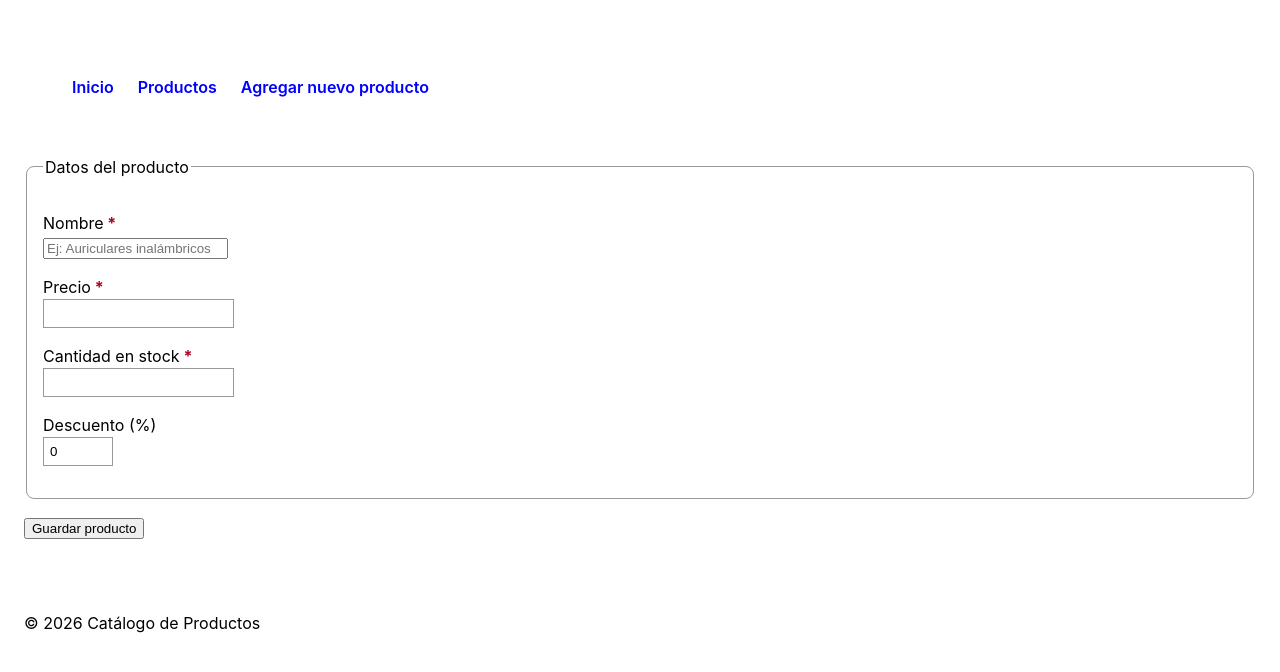
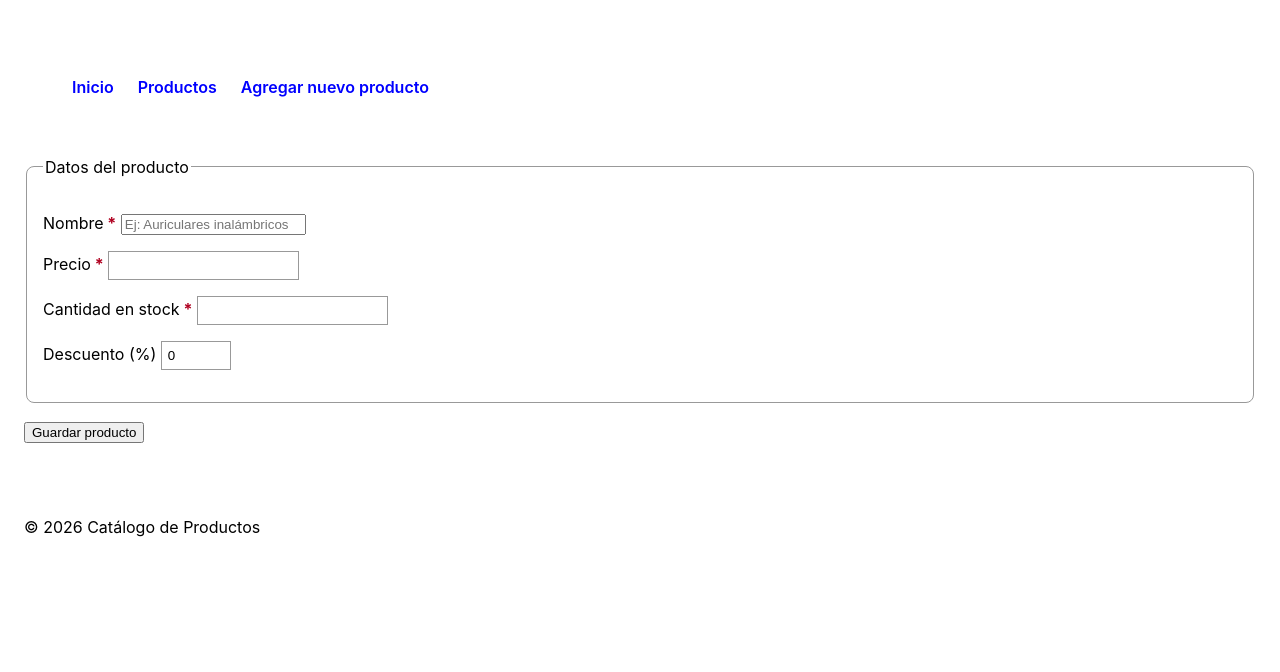
Before and after one commit to Saibot1310/Sistema-Gestion-Ventas-Interfaz, a plain HTML site: page agregar-producto.html in a window 1280 px wide. Shown: the part 120-792 px from the top of the page. Drawn offline with Linux system fonts and the light colour scheme.

Commit message:
fix: remover saltos de línea en los campos del fomulario en el HTML

```diff
--- a/agregar-producto.html
+++ b/agregar-producto.html
@@ -32,22 +32,22 @@
           <fieldset>
             <legend>Datos del producto</legend>
             <p>
-              <label for="nombre-producto">Nombre</label><br>
+              <label for="nombre-producto">Nombre</label>
               <input type="text" id="nombre-producto" name="nombre" placeholder="Ej: Auriculares inalámbricos" required>
             </p>
 
             <p>
-              <label for="precio-producto">Precio</label><br>
+              <label for="precio-producto">Precio</label>
               <input type="number" id="precio-producto" name="precio" min="0" step="1" required>
             </p>
 
             <p>
-              <label for="cantidad-producto">Cantidad en stock</label><br>
+              <label for="cantidad-producto">Cantidad en stock</label>
               <input type="number" id="cantidad-producto" name="cantidad" min="0" step="1" required>
             </p>
 
             <p>
-              <label for="descuento-producto">Descuento (%)</label><br>
+              <label for="descuento-producto">Descuento (%)</label>
               <input type="number" id="descuento-producto" name="descuento" min="0" max="100" step="1" value="0">
             </p>
           </fieldset>
```
